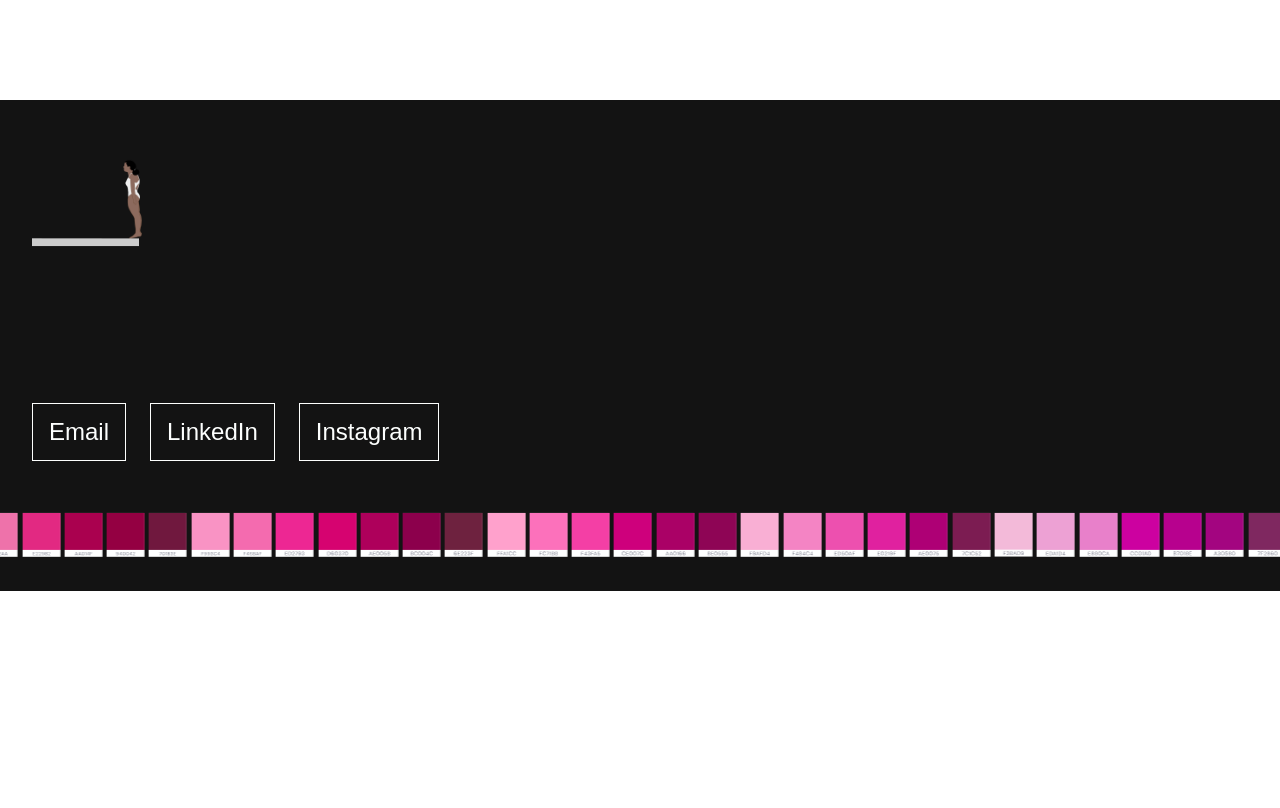
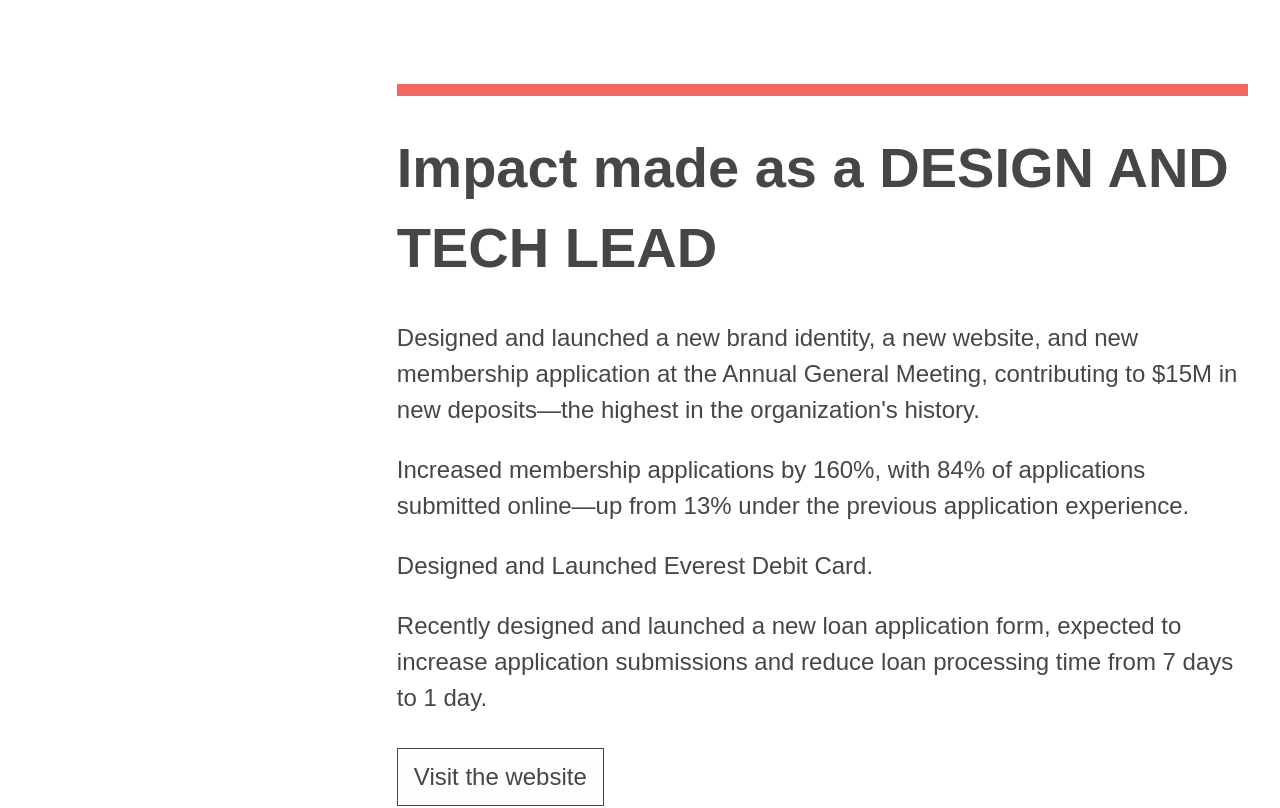
Before and after one commit to rihahart/Riha-Hart-Site, a Next.js app: page /everest-federal-credit-union in a window 1280 px wide. Shown: the part 800-1608 px from the top of the page. Before the commit the page ends 1391 px from the top, so only its background shows below. Built offline with nearby package versions, Linux system fonts and the light colour scheme; grey boxes are pictures that could not be loaded; a web font is replaced by a local one.

Commit message:
Impact statement

```diff
--- a/src/app/everest-federal-credit-union/page.js
+++ b/src/app/everest-federal-credit-union/page.js
@@ -2,6 +2,7 @@
 
 import React from "react"
 import useMobileDetection from "@/_utilities/useMobileDetection"
+import Impact from "@/components/EFCU/Impact"
 
 export default function EverestFederalCreditUnion() {
   const { isMobile, isTablet, isDesktop1440px } = useMobileDetection()
@@ -20,6 +21,7 @@ export default function EverestFederalCreditUnion() {
             className="w-full h-full object-contain"
           />
         </div>
+        <Impact />
       </div>
     )
   }
@@ -38,6 +40,7 @@ export default function EverestFederalCreditUnion() {
             className="w-full h-full object-contain"
           />
         </div>
+        <Impact />
       </div>
     )
   }
@@ -56,6 +59,7 @@ export default function EverestFederalCreditUnion() {
             className="w-full h-full object-contain"
           />
         </div>
+        <Impact />
       </div>
     )
   }
@@ -73,6 +77,7 @@ export default function EverestFederalCreditUnion() {
           className="w-full h-full object-contain"
         />
       </div>
+      <Impact />
     </div>
   )
 }
--- /dev/null
+++ b/src/components/EFCU/Impact.tsx
@@ -0,0 +1,124 @@
+"use client"
+
+import React from "react"
+import useMobileDetection from "@/_utilities/useMobileDetection"
+import { efcuImpact } from "@/data/EFCU/EFCUImpact"
+import Button from "@/components/Button"
+
+export default function Impact() {
+    const { isMobile, isTablet, isDesktop1440px } = useMobileDetection()
+
+    const handleVisitWebsite = () => {
+        window.open('https://everestfcu.org', '_blank')
+    }
+
+    // Mobile (≤768px)
+    if (isMobile) {
+        return (
+            <div className="w-full flex justify-center align-center">
+                <div className="flex flex-col items-start justify-center gap-[var(--spacing-xl)] py-[var(--spacing-xl)]">
+                    <div className="inline-block">
+                        <div className="h-[8px] bg-[var(--red)] w-full mb-[var(--spacing-xl)]"></div>
+                        <h2 className="h2 text-[var(--lightblack)] inline-block">
+                            {efcuImpact.heading}
+                        </h2>
+                    </div>
+                    <div className="flex flex-col items-start justify-center gap-[var(--spacing-lg)]">
+                        {efcuImpact.items.map((item, index) => (
+                            <h4 key={index} className="body text-[var(--lightblack)]">
+                                {item}
+                            </h4>
+                        ))}
+                    </div>
+                    <Button
+                        text="Visit the website"
+                        alternateText="Visit the website"
+                        onClick={handleVisitWebsite}
+                    />
+                </div>
+            </div>
+        )
+    }
+
+    // Tablet (769px - 1024px)
+    if (isTablet) {
+        return (
+            <div className="flex w-full align-center justify-center">
+                <div className="flex flex-col items-start justify-center gap-[var(--spacing-2xl)] py-[var(--spacing-2xl)]">
+                    <div className="inline-block">
+                        <div className="h-[10px] bg-[var(--red)] w-full mb-[var(--spacing-2xl)]"></div>
+                        <h2 className="h2 text-[var(--lightblack)] inline-block">
+                            {efcuImpact.heading}
+                        </h2>
+                    </div>
+                    <div className="flex flex-col items-start justify-center gap-[var(--spacing-xl)]">
+                        {efcuImpact.items.map((item, index) => (
+                            <h4 key={index} className="body text-[var(--lightblack)]">
+                                {item}
+                            </h4>
+                        ))}
+                    </div>
+                    <Button
+                        text="Visit the website"
+                        alternateText="Visit the website"
+                        onClick={handleVisitWebsite}
+                    />
+                </div>
+            </div>
+        )
+    }
+
+    // Desktop 1440px (1025px - 1440px)
+    if (isDesktop1440px) {
+        return (
+            <div className="w-full flex justify-end">
+                <div className="flex flex-col items-start justify-center w-[70%] gap-[var(--spacing-2xl)] py-[var(--spacing-2xl)]">
+                    <div className="inline-block">
+                        <div className="h-[12px] bg-[var(--red)] w-full mb-[var(--spacing-2xl)]"></div>
+                        <h2 className="h2 text-[var(--lightblack)] inline-block">
+                            {efcuImpact.heading}
+                        </h2>
+                    </div>
+                    <div className="flex flex-col items-start justify-center gap-[var(--spacing-xl)]">
+                        {efcuImpact.items.map((item, index) => (
+                            <h4 key={index} className="body text-[var(--lightblack)]">
+                                {item}
+                            </h4>
+                        ))}
+                    </div>
+                    <Button
+                        text="Visit the website"
+                        alternateText="Visit the website"
+                        onClick={handleVisitWebsite}
+                    />
+                </div>
+            </div>
+        )
+    }
+
+    // Large Desktop (>1440px)
+    return (
+        <div className="w-full flex justify-end">
+            <div className="flex flex-col items-start justify-center w-[70%] gap-[var(--spacing-3xl)] py-[var(--spacing-3xl)]">
+                <div className="inline-block">
+                    <div className="h-[16px] bg-[var(--red)] w-full mb-[var(--spacing-3xl)]"></div>
+                    <h2 className="h2 text-[var(--lightblack)] inline-block">
+                        {efcuImpact.heading}
+                    </h2>
+                </div>
+                <div className="flex flex-col items-start justify-center gap-[var(--spacing-2xl)]">
+                    {efcuImpact.items.map((item, index) => (
+                        <h4 key={index} className="body text-[var(--lightblack)]">
+                            {item}
+                        </h4>
+                    ))}
+                </div>
+                <Button
+                    text="Visit the website"
+                    alternateText="Visit the website"
+                    onClick={handleVisitWebsite}
+                />
+            </div>
+        </div>
+    )
+}
--- /dev/null
+++ b/src/data/EFCU/EFCUImpact.js
@@ -0,0 +1,9 @@
+export const efcuImpact = {
+    heading: "Impact made as a DESIGN AND TECH LEAD",
+    items: [
+        "Designed and launched a new brand identity, a new website, and new membership application at the Annual General Meeting, contributing to $15M in new deposits—the highest in the organization's history.",
+        "Increased membership applications by 160%, with 84% of applications submitted online—up from 13% under the previous application experience.",
+        "Designed and Launched Everest Debit Card.",
+        "Recently designed and launched a new loan application form, expected to increase application submissions and reduce loan processing time from 7 days to 1 day."
+    ]
+}
--- a/src/styles/global.css
+++ b/src/styles/global.css
@@ -188,8 +188,8 @@ html::-webkit-scrollbar {
   content: "";
   position: absolute;
   bottom: -50%;
-  left: 0;
-  width: 100%;
+  left: -1px;
+  width: calc(100% + 2px);
   height: 100%;
   background-color: var(--red);
   transform-origin: bottom center;
```
